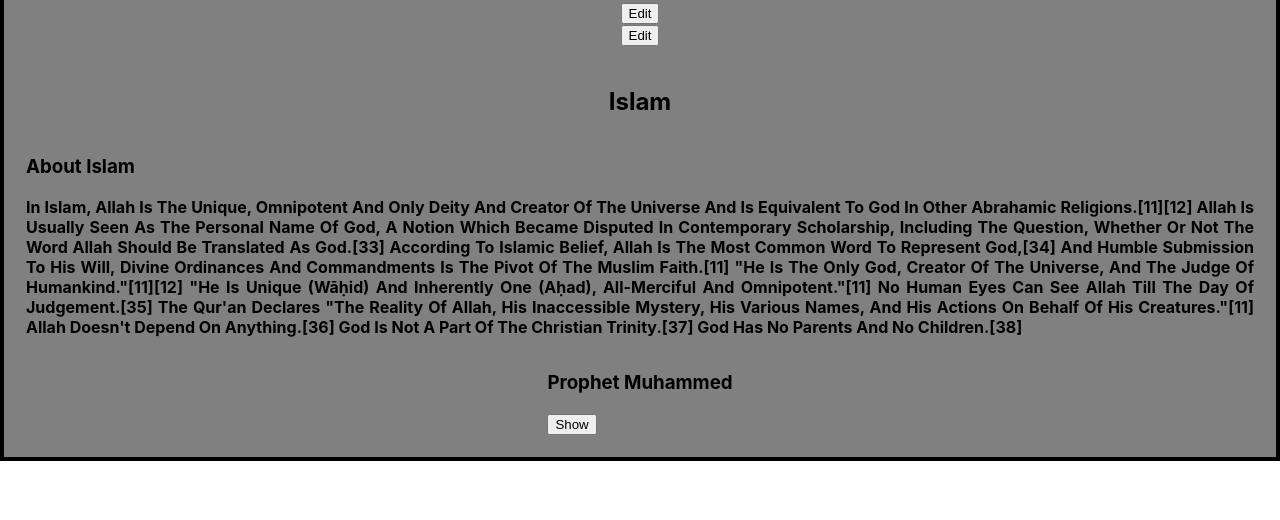
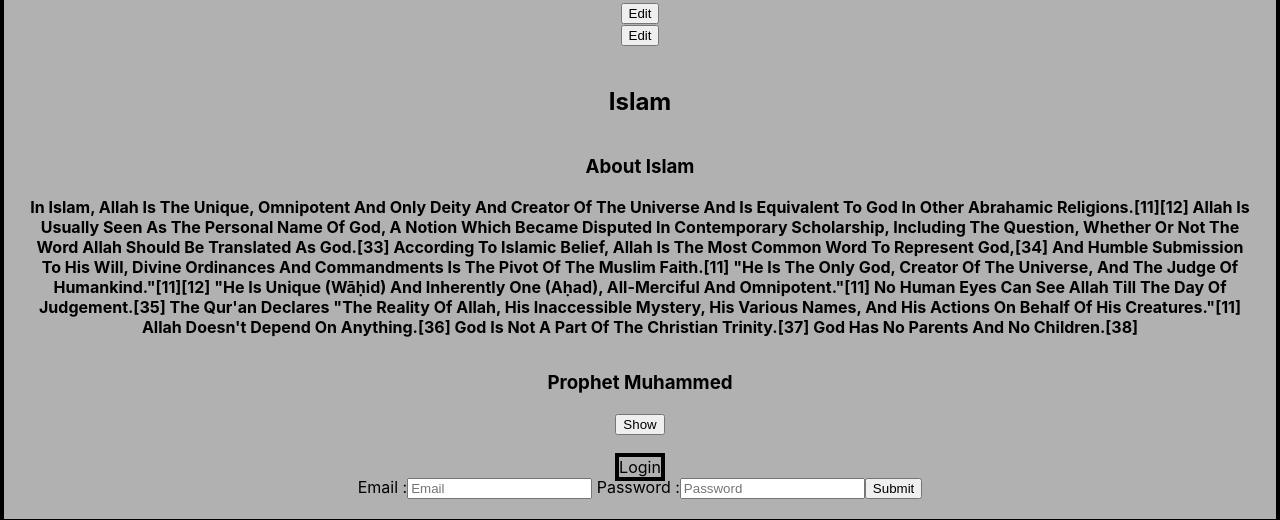
Before and after one commit to Mdhamza77/ReactPractice--Complete, a React (Create React App) app: page / in a window 1280 px wide. Shown: the part 2308-2828 px from the top of the page. Before the commit the page ends 2769 px from the top, so only its background shows below. Built offline with nearby package versions, Linux system fonts and the light colour scheme.

Commit message:
Implementation

```diff
--- a/src/App.css
+++ b/src/App.css
@@ -1,7 +1,7 @@
 .App {
   text-align: center;
   border: 4px solid black;
-  background-color: grey;
+  background-color: rgb(177, 177, 177);
   color: black;
 }
 
@@ -24,7 +24,7 @@
   flex-direction: column;
   align-items: center;
   justify-content: center;
-  text-align: justify;
+  text-align: center;
   padding: 22px 22px;
   font-weight: bolder;
   text-transform: capitalize;
--- a/src/App.js
+++ b/src/App.js
@@ -26,6 +26,7 @@ import { PositionTracker } from "./components/render-props/TaskRender";
 import EditableItem from "./components/Hooks/EditableItem";
 import EditableRender from "./components/render-props/EditableRender";
 import CountryLsp from "./components/Lsp/CountryLsp";
+import LoginForm from "./components/foms/LoginForm";
 
 
 
@@ -67,6 +68,7 @@ function App() {
       <EditableItem/>
       <EditableRender/>
       <CountryLsp/>
+      <LoginForm/>
 
     </div>
   );
--- a/src/components/Hooks/PanelContext.jsx
+++ b/src/components/Hooks/PanelContext.jsx
@@ -1,26 +1,24 @@
-import { createContext, useContext, useState } from 'react';
+import { createContext, useContext, useState } from "react";
 
 const ThemeContext = createContext(null);
 
-
-
 export default function MyApp() {
-  const [theme, setTheme] = useState('dark');
+  const [theme, setTheme] = useState("dark");
   return (
     <ThemeContext.Provider value={theme}>
-      <Form />
+      <Form  value={theme}/>
       <label>
         <input
           type="checkbox"
-          checked={theme === 'dark'}
+          checked={theme === "dark"}
           onChange={(e) => {
-            setTheme(e.target.checked ? 'dark' : 'light')
+            setTheme(e.target.checked ? "dark" : "light");
           }}
         />
         Use dark mode
       </label>
     </ThemeContext.Provider>
-  )
+  );
 }
 
 function Form({ children }) {
@@ -34,21 +32,17 @@ function Form({ children }) {
 
 function Panel({ title, children }) {
   const theme = useContext(ThemeContext);
-  const className = 'panel-' + theme;
+  const className = "panel-" + theme;
   return (
     <section className={className}>
       <h1>{title}</h1>
       {children}
     </section>
-  )
+  );
 }
 
 function Button({ children }) {
   const theme = useContext(ThemeContext);
-  const className = 'button-' + theme;
-  return (
-    <button className={className}>
-      {children}
-    </button>
-  );
+  const className = "button-" + theme;
+  return <button className={className}>{children}</button>;
 }
--- /dev/null
+++ b/src/components/foms/LoginForm.jsx
@@ -0,0 +1,49 @@
+import React from "react";
+import { useState } from "react";
+import { EmailValidator, PasswordValidator } from "./RegexValidation";
+
+const LoginForm = () => {
+  const [email, setEmail] = useState("");
+  const [password, setPassword] = useState("");
+  const [err,setErr] = useState("")
+  const handleSbmit = (e) => {
+    e.preventDefault();
+    if(EmailValidator(!email)) {
+      return  setErr("Enter Validated Email ID")
+    } else if(PasswordValidator(!password)) {
+      return setErr ("Enter Validated Email" )
+    } else{
+      alert('Login Success')
+    }
+  };
+  return (
+    <div>
+      <form onSubmit = {handleSbmit}>
+        <label className="App">Login</label> <br />
+        <label htmlFor="email">
+          Email :
+          <input
+            id="email"
+            placeholder="Email"
+            onChange={(e) => setEmail(e.target.value)}
+          />
+        </label>
+        <label htmlFor="password">
+          {" "}
+          Password :
+          <input
+            placeholder="Password"
+            type="password"
+            id="password"
+            onChange={(e) => setPassword(e.target.value)}
+          />
+        </label>
+         { err.length > 0 && <p>{err}</p> }
+        <button type="submit">Submit</button>
+        <br /> <br />
+      </form>
+    </div>
+  );
+};
+
+export default LoginForm;
--- /dev/null
+++ b/src/components/foms/RegexValidation.jsx
@@ -0,0 +1,11 @@
+export const EmailValidator = (email) => {
+  const Email = /^[^\s@]+@[^\s@]+$/;
+  return Email.test(email);
+};
+
+export const PasswordValidator = (password) => {
+  const Password =
+    /^(?=.*?[A-Z])(?=.*?[a-z])(?=.*?[0-9])(?=.*?[#@!?$%^&*-]).{8,}$/;
+
+  return Password.test(password);
+};
```
